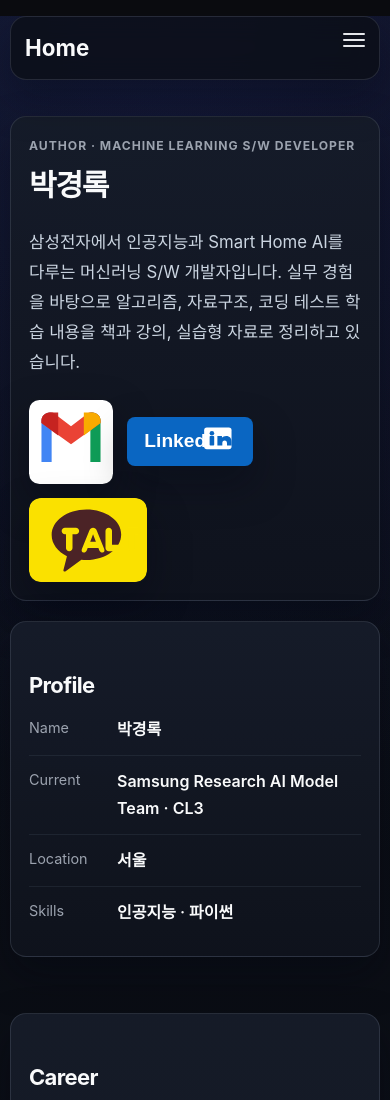
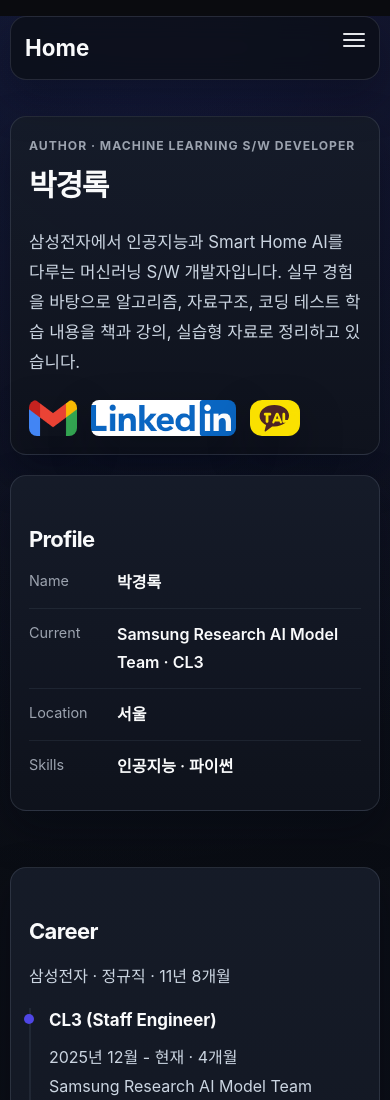
Before and after one commit to dremdeveloper/dremdeveloper.github.io, a plain HTML site: page index.html in a window 390 px wide. Shown: the top 1100 px of the page. Drawn offline with Linux system fonts and the light colour scheme.

Commit message:
Update profile social logos and normalize icon sizing

```diff
--- a/assets/styles.css
+++ b/assets/styles.css
@@ -298,14 +298,15 @@ p {
 
 .social-logo {
   display: block;
+  width: auto;
   height: auto;
+  max-width: 100%;
 }
 
 .social-logo-inline {
-  width: 148px;
-}
-.social-logo-gmail {
-  width: 96px;
+  height: 42px;
+  width: auto;
+  object-fit: contain;
 }
 
 .hero-links {
@@ -320,7 +321,6 @@ p {
 }
 
 .social-logo-kakao {
-  width: 132px;
   border-radius: 12px;
 }
 
@@ -1528,13 +1528,7 @@ p {
     gap: 14px;
   }
   .social-logo-inline {
-    width: 126px;
-  }
-  .social-logo-gmail {
-    width: 84px;
-  }
-  .social-logo-kakao {
-    width: 118px;
+    height: 36px;
   }
   .summary-topline,
   .timeline-head,
--- a/index.html
+++ b/index.html
@@ -146,8 +146,8 @@
             실무 경험을 바탕으로 알고리즘, 자료구조, 코딩 테스트 학습 내용을 책과 강의, 실습형 자료로 정리하고 있습니다.
           </p>
           <div class="inline-links hero-links" aria-label="주요 링크">
-            <a class="social-logo-link social-logo-link-gmail" href="mailto:ultrasuperrok@gmail.com" aria-label="이메일 보내기"><img class="social-logo social-logo-inline social-logo-gmail" src="assets/images/gmail-logo.svg" alt="Gmail" loading="lazy" /></a>
-            <a class="social-logo-link" href="https://www.linkedin.com/in/ultrasuperrok/" target="_blank" rel="noopener noreferrer" aria-label="LinkedIn 프로필 열기"><img class="social-logo social-logo-inline" src="assets/images/linkedin-logo.svg" alt="LinkedIn" loading="lazy" /></a>
+            <a class="social-logo-link social-logo-link-gmail" href="mailto:ultrasuperrok@gmail.com" aria-label="이메일 보내기"><img class="social-logo social-logo-inline social-logo-gmail" src="assets/gmail.webp" alt="Gmail" loading="lazy" /></a>
+            <a class="social-logo-link" href="https://www.linkedin.com/in/ultrasuperrok/" target="_blank" rel="noopener noreferrer" aria-label="LinkedIn 프로필 열기"><img class="social-logo social-logo-inline" src="assets/linkedin.png" alt="LinkedIn" loading="lazy" /></a>
             <a class="social-logo-link social-logo-link-kakao" href="https://open.kakao.com/o/gX0WnTCf" target="_blank" rel="noopener noreferrer" aria-label="카카오 오픈채팅 열기"><img class="social-logo social-logo-kakao social-logo-inline" src="assets/images/kakao-openchat-logo.svg" alt="카카오톡 오픈채팅" loading="lazy" /></a>
           </div>
         </div>
```
